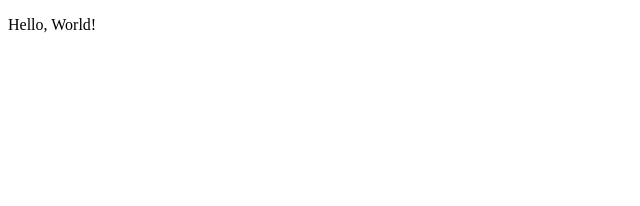
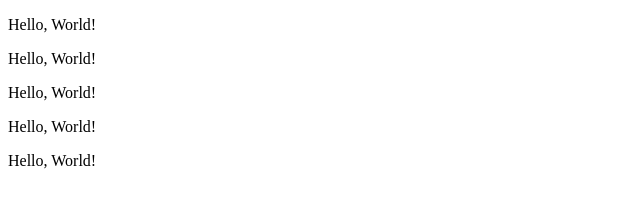
Before and after one commit to Jungyu23/Jungyu23.github.io, a plain HTML site: page index.html in a window 1280 px wide. Shown: the whole page, without its empty margins (0-640 px from the left). Drawn offline with Linux system fonts and the light colour scheme.

Commit message:
Update index.html
test

```diff
--- a/index.html
+++ b/index.html
@@ -7,6 +7,10 @@
 	<title>Portfolio</title>
 </head>
 <body>
-  <p>Hello, World!</p>
+	<p>Hello, World!</p>
+	<p>Hello, World!</p>
+	<p>Hello, World!</p>
+	<p>Hello, World!</p>
+	<p>Hello, World!</p>
 </body>
 </html>
```
